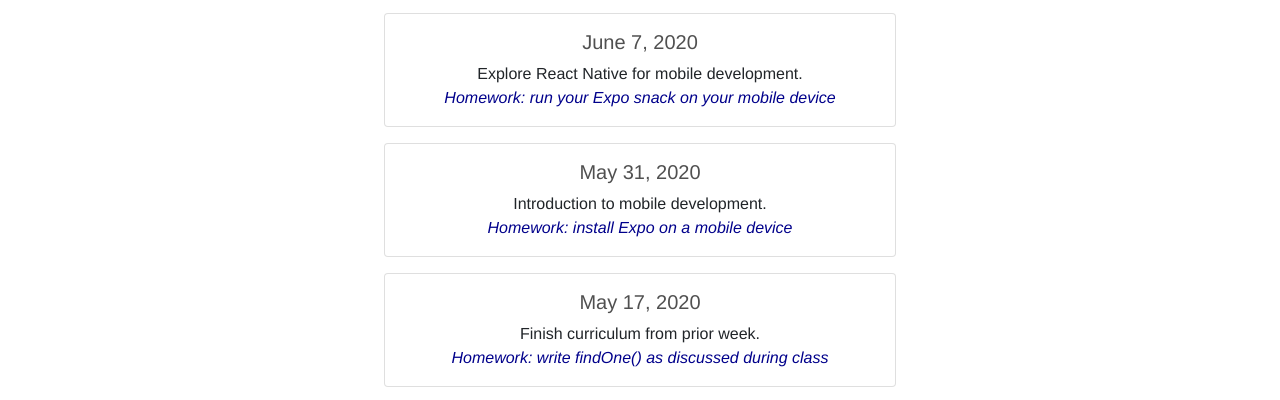
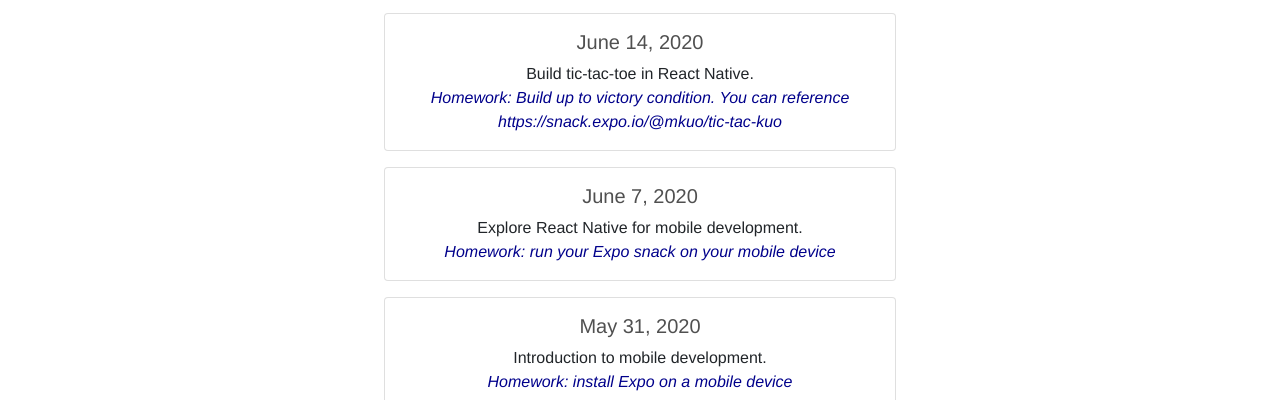
Before and after one commit to mkuo/group-tutoring, a plain HTML site: page index.html in a window 1280 px wide. Shown: the part 330-730 px from the top of the page. Drawn offline with Linux system fonts and the light colour scheme.

Commit message:
Add 6/14

```diff
--- a/index.html
+++ b/index.html
@@ -52,6 +52,11 @@
         </section>
         <section id="curriculum">
             <h2>Curriculum</h2>
+            <div class="card">
+                <h3>June 14, 2020</h3>
+                <p>Build tic-tac-toe in React Native.</p>
+                <p class="homework">Homework: Build up to victory condition. You can reference https://snack.expo.io/@mkuo/tic-tac-kuo</p>
+            </div>
             <div class="card">
                 <h3>June 7, 2020</h3>
                 <p>Explore React Native for mobile development.</p>
```
